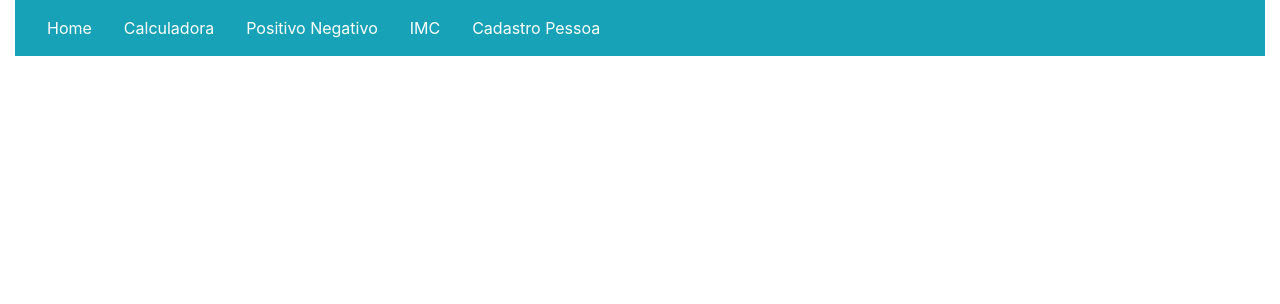
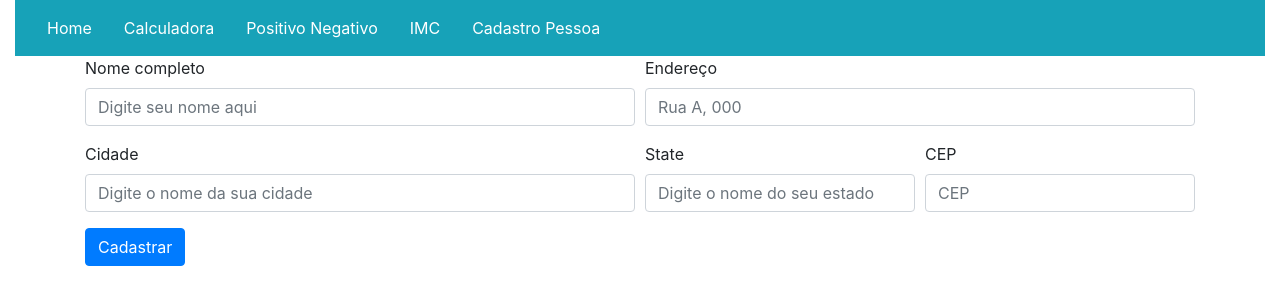
Before and after one commit to F3L1P34479/aulaWebGit, an Angular app: page /pessoa in a window 1280 px wide. Shown: the top 304 px of the page. Built offline with nearby package versions, Linux system fonts and the light colour scheme.

Commit message:
Realização da Calculadora de IMC, da verificação se o valor é positivo e html do cadastro de pessoas

```diff
--- a/src/app/paginas/cadastroPessoa/cadastroPessoa.component.html
+++ b/src/app/paginas/cadastroPessoa/cadastroPessoa.component.html
@@ -0,0 +1,45 @@
+<div class="container">
+  <form class="needs-validation" novalidate>
+  <div class="form-row">
+    <div class="col-md-6 mb-3">
+      <label for="validationCustom01">Nome completo</label>
+      <input type="text" class="form-control" id="validationCustom01" placeholder="Digite seu nome aqui" value="" required>
+      <div class="valid-feedback">
+        Muito bem!
+      </div>
+    </div>
+    <div class="col-md-6 mb-3">
+      <label for="validationCustom02">Endereço</label>
+      <input type="text" class="form-control" id="validationCustom02" placeholder="Rua A, 000" value="" required>
+      <div class="valid-feedback">
+        Muito bem!
+      </div>
+    </div>
+  </div>
+  <div class="form-row">
+    <div class="col-md-6 mb-3">
+      <label for="validationCustom03">Cidade</label>
+      <input type="text" class="form-control" id="validationCustom03" placeholder="Digite o nome da sua cidade" required>
+      <div class="invalid-feedback">
+        Por favor insira uma cidade válida!
+      </div>
+    </div>
+    <div class="col-md-3 mb-3">
+      <label for="validationCustom04">State</label>
+      <input type="text" class="form-control" id="validationCustom04" placeholder="Digite o nome do seu estado" required>
+      <div class="invalid-feedback">
+        Por favor insira um Estado válido!
+      </div>
+    </div>
+    <div class="col-md-3 mb-3">
+      <label for="validationCustom05">CEP</label>
+      <input type="text" class="form-control" id="validationCustom05" placeholder="CEP" required>
+      <div class="invalid-feedback">
+        porfavor insira um CEP válido!
+      </div>
+    </div>
+  </div>
+  <button class="btn btn-primary" type="submit">Cadastrar</button>
+</form>
+
+</div>
--- a/src/app/paginas/calculadora/calculadora.component.ts
+++ b/src/app/paginas/calculadora/calculadora.component.ts
@@ -9,7 +9,7 @@ import { Component } from "@angular/core";
 export class CalculadoraComponent{
   num1: number;
   num2: number;
-  resposta: string;
+  resposta: number;
 
   somar():number{
     this.resposta= (Number(this.num1) + Number(this.num2));
--- a/src/app/paginas/imc/imc.component.html
+++ b/src/app/paginas/imc/imc.component.html
@@ -0,0 +1,19 @@
+<div class="container">
+  <div class="card text-center">
+  <div class="card-header">
+    Calculadora de IMC
+  </div>
+  <div class="card-body">
+    <form class = "formulario">
+      <input type="text" name="peso" value="" [(ngModel)]="peso"><br/>
+      <input type="text" name="altura" value="" [(ngModel)]="altura"><br/>
+      <button type="button" class="btn btn-info" name="button" (click)="calcular()" >Somar</button>
+      <p>{{ resultado }}</p>
+    </form>
+  </div>
+  <div class="card-footer text-muted">
+    <p>{{ resultado }}</p>
+  </div>
+</div>
+
+</div>
--- a/src/app/paginas/imc/imc.component.ts
+++ b/src/app/paginas/imc/imc.component.ts
@@ -7,5 +7,12 @@ import { Component } from '@angular/core';
 })
 
 export class IMCComponent{
+  peso: number;
+  altura: number;
+  resultado: number;
 
+  calcular():number{
+    this.resultado = (Number(this.peso))/((Number(this.altura))*(Number(this.altura)));
+    return this.resultado;
+  }
 }
--- a/src/app/paginas/positivoNegativo/positivoNegativo.component.html
+++ b/src/app/paginas/positivoNegativo/positivoNegativo.component.html
@@ -0,0 +1,9 @@
+<div class="container">
+  <form>
+  <div class="form-group">
+    <input type="text" class="form-control" name="valor" value="" [(ngModel)]="valor" placeholder="Informe um valor">
+  </div>
+  <button type="submit" class="btn btn-primary" (click)="verificaEhPositivo()">Verificar</button>
+  <p>{{ resposta }}</p>
+</form>
+</div>
--- a/src/app/paginas/positivoNegativo/positivoNegativo.component.ts
+++ b/src/app/paginas/positivoNegativo/positivoNegativo.component.ts
@@ -8,5 +8,17 @@ import { Component } from '@angular/core';
 })
 
 export class PositivoNegativoComponent{
+  valor: number
+  resposta: string;
 
+  verificaEhPositivo():string{
+    if(this.valor>0){
+      this.resposta = "O valor é positivo";
+      return this.resposta;
+    }
+    else{
+      this.resposta = "O valor é negativo";
+      return this.resposta;
+    }
+  }
 }
```
Also changed, not shown: 1 other file (tests, documents, lock files or other folders).
